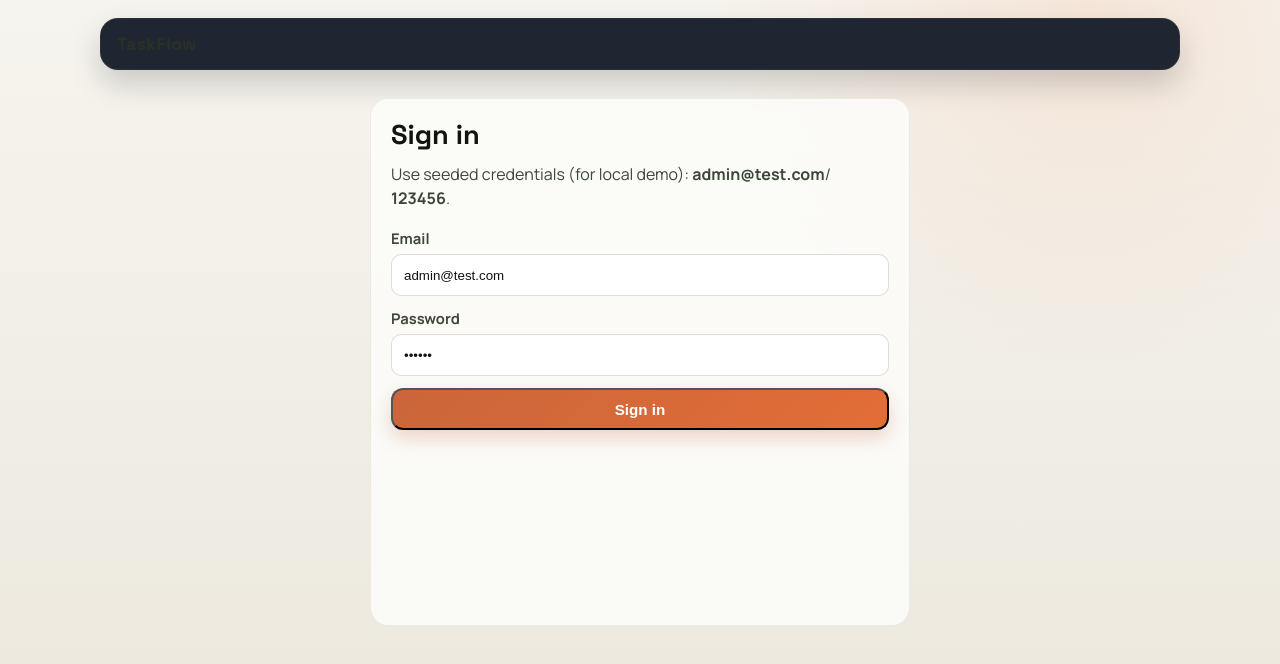
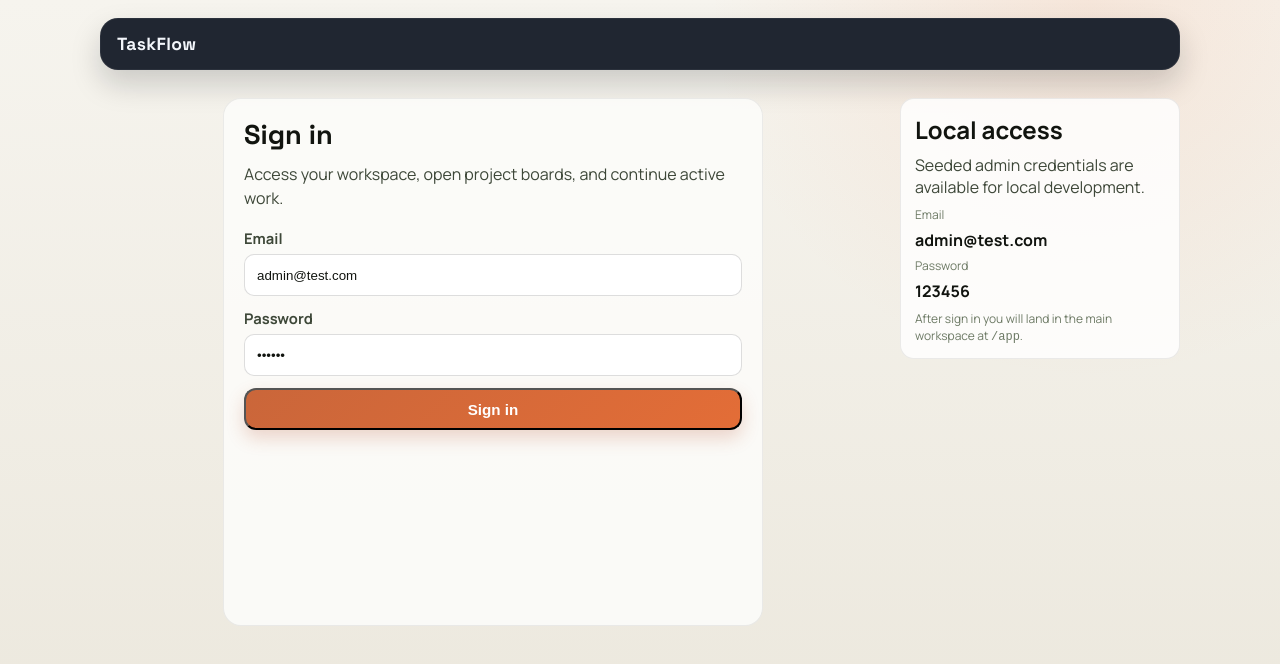
Before and after one commit to alekator/taskflow, a Next.js app in the folder apps/web/: page /auth/login in a window 1280 px wide. Shown: the top 664 px of the page. Built offline with nearby package versions, Linux system fonts and the light colour scheme; no server answers.

Commit message:
feat(web): polish audit timeline and login experience for product consistency

```diff
--- a/apps/web/app/auth/login/page.tsx
+++ b/apps/web/app/auth/login/page.tsx
@@ -9,20 +9,37 @@ export default function LoginPage() {
       <GuestOnly>
         <main className="landing">
           <header className="topbar">
-            <Link href="/" className="brand">
+            <Link href="/" className="brand brand-light">
               TaskFlow
             </Link>
           </header>
 
-          <section className="panel auth-panel">
+          <section className="login-layout">
+            <article className="panel auth-panel">
               <h1>Sign in</h1>
               <p>
-              Use seeded credentials (for local demo): <strong>admin@test.com</strong>
-              / <strong>123456</strong>.
+                Access your workspace, open project boards, and continue active work.
               </p>
               <Suspense fallback={<p className="soft">Loading auth form...</p>}>
                 <LoginForm />
               </Suspense>
+            </article>
+
+            <aside className="item-card login-aside">
+              <h2>Local access</h2>
+              <p className="soft">
+                Seeded admin credentials are available for local development.
+              </p>
+              <div className="login-credentials">
+                <span className="meta">Email</span>
+                <strong>admin@test.com</strong>
+                <span className="meta">Password</span>
+                <strong>123456</strong>
+              </div>
+              <p className="meta">
+                After sign in you will land in the main workspace at <code>/app</code>.
+              </p>
+            </aside>
           </section>
         </main>
       </GuestOnly>
--- a/apps/web/app/globals.css
+++ b/apps/web/app/globals.css
@@ -204,6 +204,21 @@ a {
   font-family: var(--font-heading);
   font-size: 0.95rem;
   text-align: right;
+}
+
+.login-layout {
+  display: grid;
+  gap: 14px;
+  grid-template-columns: minmax(0, 1fr) 280px;
+}
+
+.login-aside {
+  align-self: start;
+}
+
+.login-credentials {
+  display: grid;
+  gap: 6px;
 }
 
 .shell {
@@ -974,6 +989,13 @@ a {
   padding-bottom: 10px;
 }
 
+.audit-row {
+  align-items: center;
+  display: flex;
+  gap: 10px;
+  justify-content: space-between;
+}
+
 .activity-feed li:last-child .activity-copy {
   border-bottom: 0;
   padding-bottom: 0;
@@ -1026,6 +1048,7 @@ a {
   .projects-layout,
   .projects-toolbar,
   .board-main-grid,
+  .login-layout,
   .project-header,
   .projects-list-header,
   .projects-row {
```
Also changed, not shown: apps/web/app/app/audit/page.tsx (+72 -17 lines). Lines whose indentation alone changed are shown as unchanged.
